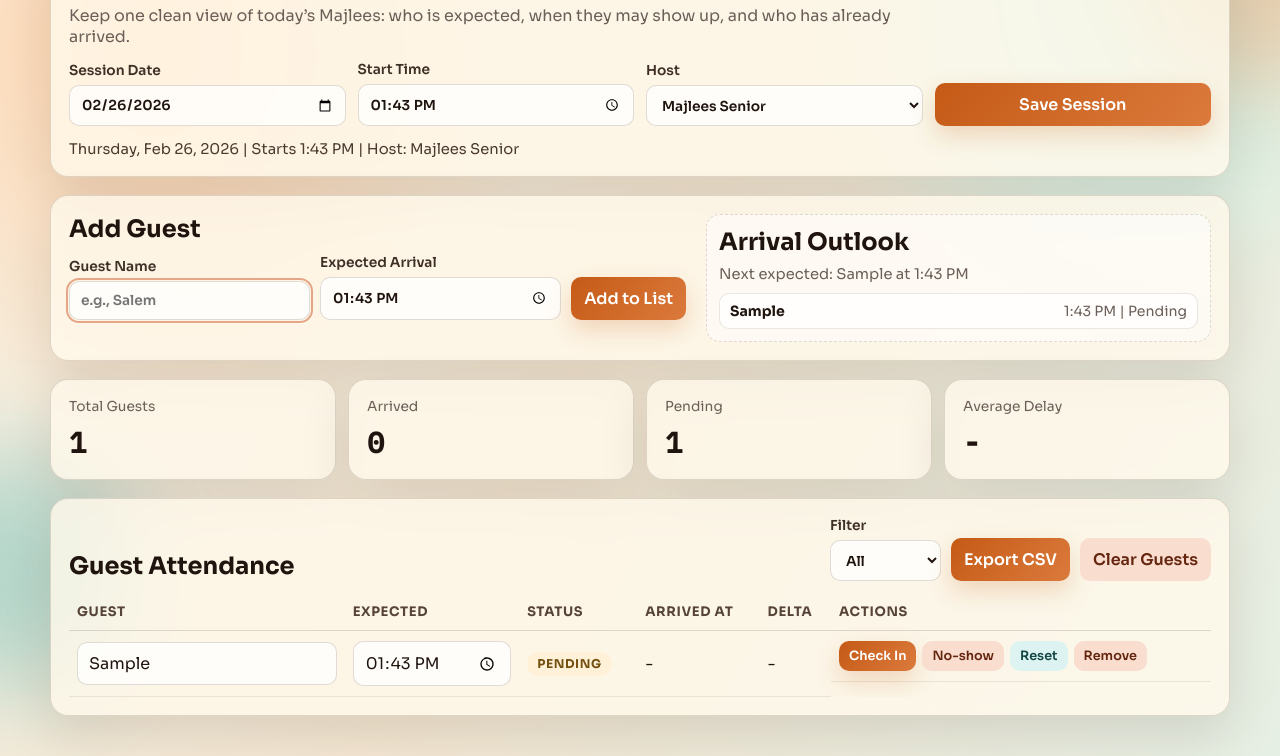
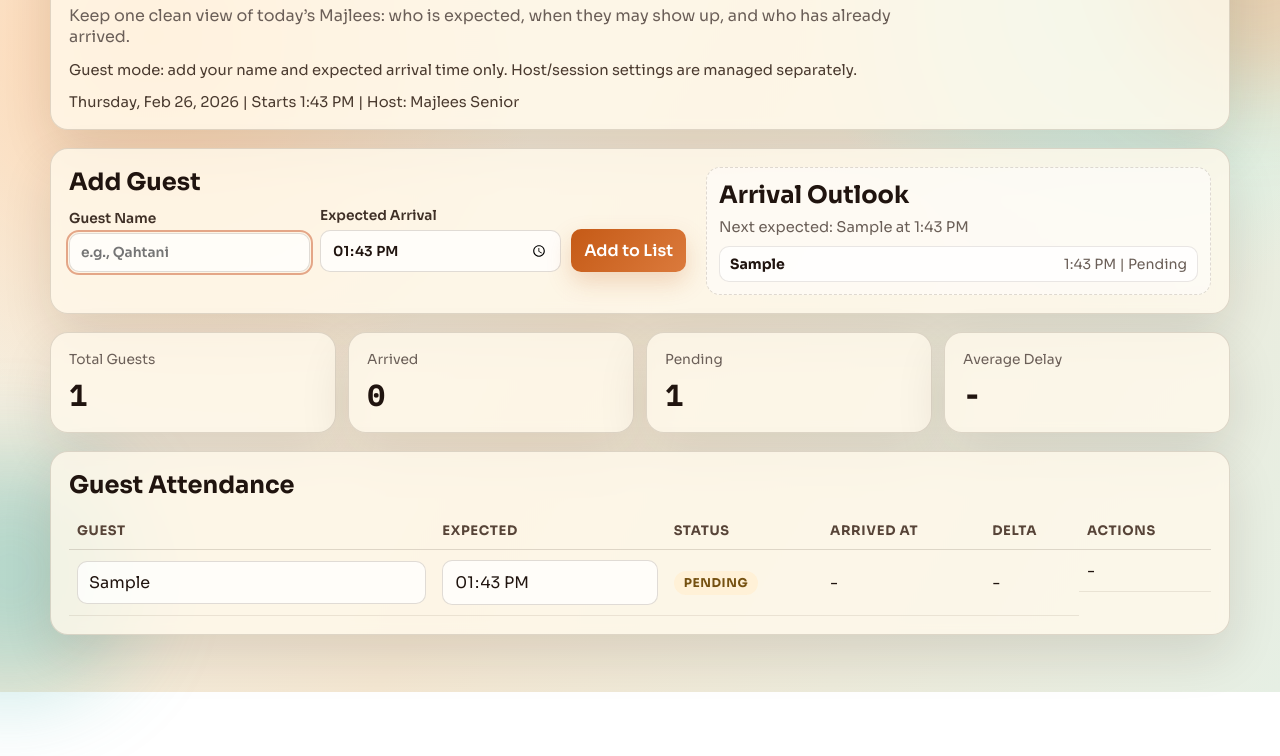
Before and after one commit to Celestiiiall/majlees-attendance, a plain HTML site: page index.html in a window 1280 px wide. Both pictures are taken after typing "Sample" into the empty fields and a click on the button "Add to List". Shown: the part 108-864 px from the top of the page. After the commit the page ends 800 px from the top, so only its background shows below. Drawn offline with Linux system fonts and the light colour scheme.

Commit message:
Enable guest-only submissions and hide host controls

```diff
--- a/app.js
+++ b/app.js
@@ -1,18 +1,22 @@
 const STORAGE_KEY = "majlees-attendance-v1";
 const HOST_OPTIONS = ["Majlees Senior", "Majlees Junior"];
 const DEFAULT_HOST = HOST_OPTIONS[0];
+const GUEST_ONLY_MODE = true;
 
 const dom = {
   sessionDate: document.getElementById("session-date"),
   sessionTime: document.getElementById("session-time"),
   sessionHost: document.getElementById("session-host"),
   saveSession: document.getElementById("save-session"),
+  sessionControls: document.getElementById("session-controls"),
   sessionSummary: document.getElementById("session-summary"),
+  modeNote: document.getElementById("mode-note"),
   guestForm: document.getElementById("guest-form"),
   guestName: document.getElementById("guest-name"),
   guestExpected: document.getElementById("guest-expected"),
   guestRows: document.getElementById("guest-rows"),
   emptyState: document.getElementById("empty-state"),
+  filterGroup: document.getElementById("filter-group"),
   filterStatus: document.getElementById("filter-status"),
   exportCsv: document.getElementById("export-csv"),
   clearAll: document.getElementById("clear-all"),
@@ -33,20 +37,31 @@ function init() {
   dom.sessionDate.value = state.session.date;
   dom.sessionTime.value = state.session.time;
   dom.sessionHost.value = normalizeHost(state.session.host);
-  dom.filterStatus.value = state.filter;
+  dom.filterStatus.value = GUEST_ONLY_MODE ? "all" : state.filter;
+
+  if (GUEST_ONLY_MODE) {
+    state.filter = "all";
+    applyGuestModeUi();
+  }
 
   if (!dom.guestExpected.value) {
     dom.guestExpected.value = state.session.time || getNowTimeInput();
   }
 
+  if (!GUEST_ONLY_MODE) {
     dom.saveSession.addEventListener("click", handleSaveSession);
+  }
+
   dom.guestForm.addEventListener("submit", handleAddGuest);
+  if (!GUEST_ONLY_MODE) {
     dom.filterStatus.addEventListener("change", (event) => {
       state.filter = event.target.value;
       saveState();
       render();
     });
+  }
 
+  if (!GUEST_ONLY_MODE) {
     dom.exportCsv.addEventListener("click", exportGuestsCsv);
     dom.clearAll.addEventListener("click", () => {
       if (!state.guests.length) {
@@ -62,6 +77,7 @@ function init() {
       saveState();
       render();
     });
+  }
 
   render();
 }
@@ -141,6 +157,7 @@ function renderTable() {
     const noShowButton = row.querySelector(".no-show");
     const resetButton = row.querySelector(".reset");
     const removeButton = row.querySelector(".remove");
+    const actionsCell = row.querySelector(".actions");
 
     nameInput.value = guest.name;
     expectedInput.value = guest.expectedArrival;
@@ -161,6 +178,11 @@ function renderTable() {
 
     resetButton.disabled = guest.status === "pending" && !guest.actualArrival;
 
+    if (GUEST_ONLY_MODE) {
+      nameInput.disabled = true;
+      expectedInput.disabled = true;
+      actionsCell.textContent = "-";
+    } else {
       nameInput.addEventListener("change", (event) => {
         const value = event.target.value.trim();
         if (!value) {
@@ -206,6 +228,7 @@ function renderTable() {
         saveState();
         render();
       });
+    }
 
     dom.guestRows.appendChild(fragment);
   });
@@ -529,6 +552,14 @@ function normalizeHost(host) {
   return DEFAULT_HOST;
 }
 
+function applyGuestModeUi() {
+  dom.sessionControls?.classList.add("hidden");
+  dom.filterGroup?.classList.add("hidden");
+  dom.exportCsv?.classList.add("hidden");
+  dom.clearAll?.classList.add("hidden");
+  dom.modeNote?.classList.remove("hidden");
+}
+
 function saveState() {
   localStorage.setItem(STORAGE_KEY, JSON.stringify(state));
 }
--- a/index.html
+++ b/index.html
@@ -27,7 +27,7 @@
           </p>
         </div>
 
-        <div class="session-grid">
+        <div id="session-controls" class="session-grid">
           <label>
             Session Date
             <input id="session-date" type="date" />
@@ -46,6 +46,10 @@
           <button id="save-session" type="button">Save Session</button>
         </div>
 
+        <p id="mode-note" class="session-summary hidden">
+          Guest mode: add your name and expected arrival time only. Host/session settings are managed
+          separately.
+        </p>
         <p id="session-summary" class="session-summary"></p>
       </header>
 
@@ -55,7 +59,7 @@
           <form id="guest-form" class="guest-form">
             <label>
               Guest Name
-              <input id="guest-name" type="text" placeholder="e.g., Salem" required />
+              <input id="guest-name" type="text" placeholder="e.g., Qahtani" required />
             </label>
             <label>
               Expected Arrival
@@ -95,7 +99,7 @@
         <div class="row-head">
           <h2>Guest Attendance</h2>
           <div class="controls">
-            <label>
+            <label id="filter-group">
               Filter
               <select id="filter-status">
                 <option value="all">All</option>
--- a/styles.css
+++ b/styles.css
@@ -360,6 +360,10 @@ tbody td {
   display: none;
 }
 
+.hidden {
+  display: none !important;
+}
+
 @media (max-width: 1024px) {
   .session-grid {
     grid-template-columns: repeat(2, minmax(0, 1fr));
```
Also changed, not shown: 1 other file. Lines whose indentation alone changed are shown as unchanged.
